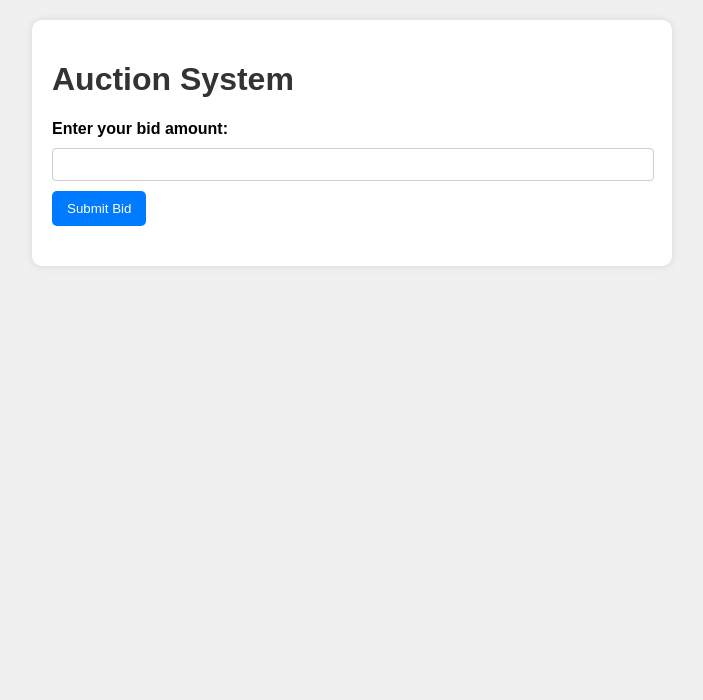
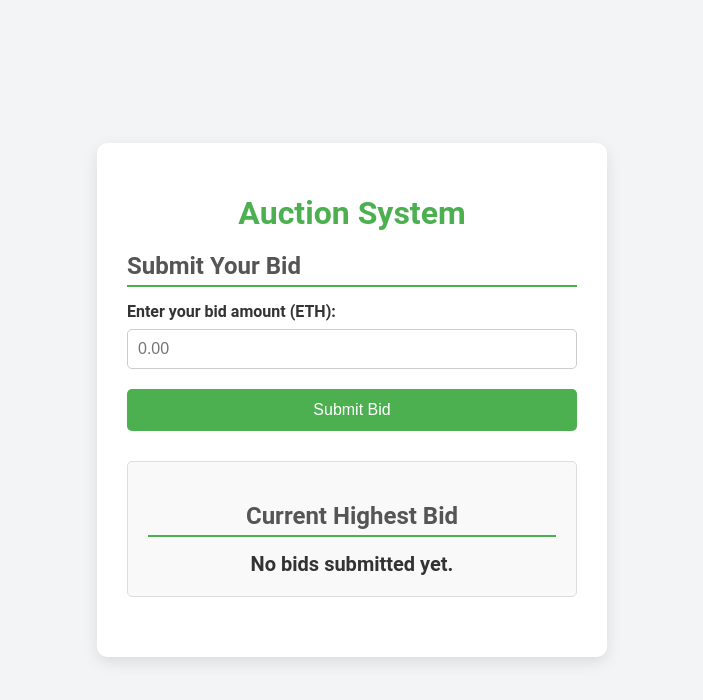
Before and after one commit to jekaihsu/zk-hacthon, a plain HTML site: page index.html in a window 1280 px wide. Shown: the whole page, without its empty margins (288-991 px from the left). Drawn offline with Linux system fonts and the light colour scheme.

Commit message:
美化前端頁面，更新 index.html, styles.css 和 script.js

```diff
--- a/auction-system/truffle-config.js
+++ b/auction-system/truffle-config.js
@@ -1,5 +1,7 @@
 require('dotenv').config();
 const HDWalletProvider = require('@truffle/hdwallet-provider');
+
+console.log("Mnemonic:", process.env.MNEMONIC); // 這行會在終端中打印出助記詞
 
 const { MNEMONIC, INFURA_PROJECT_ID } = process.env;
 
--- a/index.html
+++ b/index.html
@@ -8,13 +8,25 @@
 </head>
 <body>
     <div id="app">
-        <h1>Auction System</h1>
-        <div>
-            <label for="bidAmount">Enter your bid amount:</label>
-            <input type="number" id="bidAmount" />
-            <button onclick="submitBid()">Submit Bid</button>
-        </div>
-        <div id="highestBidInfo" style="margin-top: 20px;"></div>
+        <header>
+            <h1>Auction System</h1>
+        </header>
+
+        <section class="bid-section">
+            <h2>Submit Your Bid</h2>
+            <form id="bidForm">
+                <label for="bidAmount">Enter your bid amount (ETH):</label>
+                <input type="number" id="bidAmount" step="0.01" placeholder="0.00" required />
+                <button type="submit" id="submitBid">Submit Bid</button>
+            </form>
+        </section>
+
+        <section class="result-section">
+            <h2>Current Highest Bid</h2>
+            <div id="highestBidInfo">
+                <p>No bids submitted yet.</p>
+            </div>
+        </section>
     </div>
 
     <script src="script.js"></script>
--- a/styles.css
+++ b/styles.css
@@ -1,7 +1,92 @@
-body { font-family: Arial, sans-serif; margin: 0; padding: 20px; background-color: #f0f0f0; }
-#app { max-width: 600px; margin: 0 auto; padding: 20px; background-color: #fff; border-radius: 10px; box-shadow: 0 0 10px rgba(0,0,0,0.1); }
-h1 { color: #333; }
-label { font-weight: bold; }
-input { margin: 10px 0; padding: 8px; width: calc(100% - 16px); border-radius: 4px; border: 1px solid #ccc; }
-button { padding: 10px 15px; background-color: #007bff; color: #fff; border: none; border-radius: 5px; cursor: pointer; }
-button:hover { background-color: #0056b3; }
+/* Global Styles */
+body {
+    font-family: 'Roboto', Arial, sans-serif;
+    background-color: #f3f4f6;
+    color: #333;
+    margin: 0;
+    padding: 0;
+    display: flex;
+    justify-content: center;
+    align-items: center;
+    height: 100vh;
+}
+
+#app {
+    background-color: #fff;
+    padding: 30px;
+    border-radius: 10px;
+    box-shadow: 0 5px 15px rgba(0, 0, 0, 0.1);
+    max-width: 450px;
+    width: 100%;
+}
+
+/* Header */
+header h1 {
+    text-align: center;
+    color: #4CAF50;
+    margin-bottom: 20px;
+}
+
+/* Sections */
+section {
+    margin-bottom: 30px;
+}
+
+h2 {
+    font-size: 1.5rem;
+    margin-bottom: 15px;
+    color: #555;
+    border-bottom: 2px solid #4CAF50;
+    padding-bottom: 5px;
+}
+
+/* Form Styles */
+form {
+    display: flex;
+    flex-direction: column;
+}
+
+label {
+    font-weight: bold;
+    margin-bottom: 8px;
+}
+
+input {
+    padding: 10px;
+    margin-bottom: 20px;
+    border: 1px solid #ccc;
+    border-radius: 5px;
+    font-size: 1rem;
+    width: calc(100% - 22px);
+}
+
+button {
+    padding: 12px;
+    background-color: #4CAF50;
+    color: white;
+    border: none;
+    border-radius: 5px;
+    font-size: 1rem;
+    cursor: pointer;
+    transition: background-color 0.3s ease;
+}
+
+button:hover {
+    background-color: #45a049;
+}
+
+/* Result Section */
+.result-section {
+    text-align: center;
+    background-color: #f9f9f9;
+    padding: 20px;
+    border-radius: 5px;
+    border: 1px solid #ddd;
+}
+
+#highestBidInfo p {
+    font-size: 1.25rem;
+    font-weight: bold;
+    color: #333;
+    margin: 0;
+}
```
Also changed, not shown: auction-system/test/Auction.test.js (+20 -36 lines).
